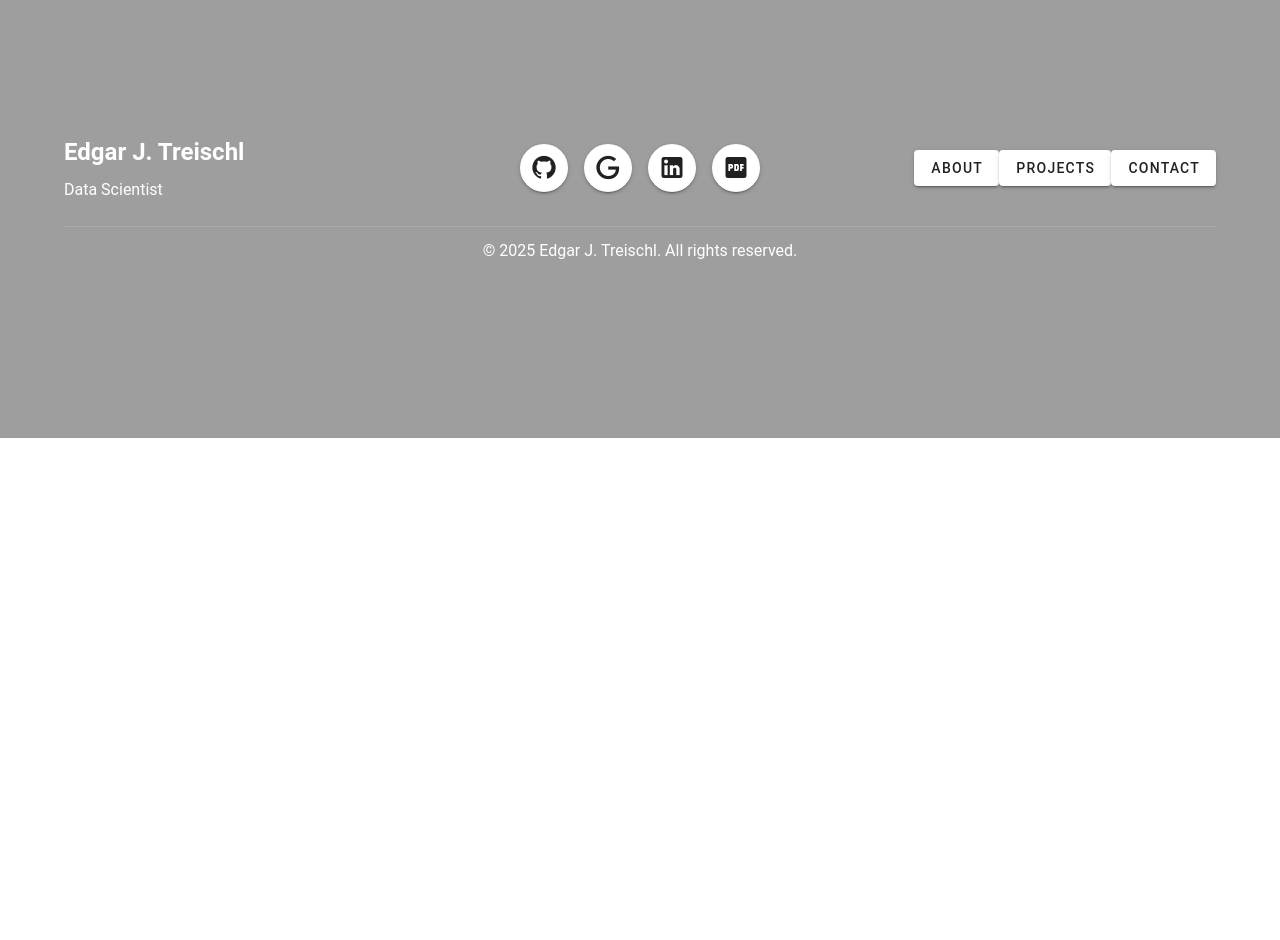
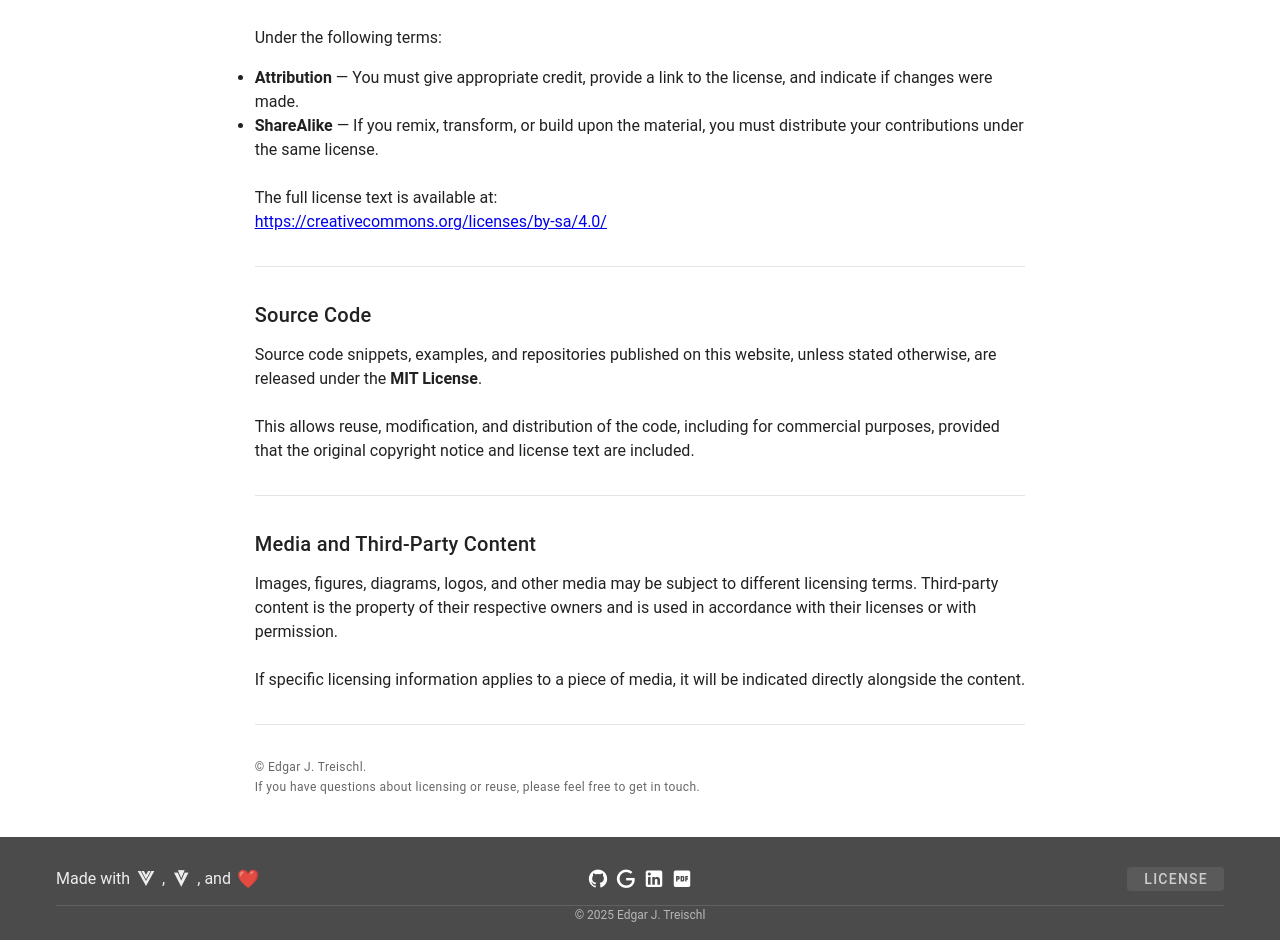
Before and after one commit to edgar-treischl/harald, a Vue app: page /license in a window 1280 px wide. Shown: the part 362-1302 px from the top of the page. Before the commit the page ends 800 px from the top, so only its background shows below. Built offline with nearby package versions, Linux system fonts and the light colour scheme; a small style sheet from the web is missing.

Commit message:
added license

```diff
--- a/components.d.ts
+++ b/components.d.ts
@@ -17,6 +17,7 @@ declare module 'vue' {
     Footer: typeof import('./src/components/Footer.vue')['default']
     HelloWorld: typeof import('./src/components/HelloWorld.vue')['default']
     Hero: typeof import('./src/components/Hero.vue')['default']
+    Licence: typeof import('./src/components/Licence.vue')['default']
     Navbar: typeof import('./src/components/Navbar.vue')['default']
     ProjectCard: typeof import('./src/components/ProjectCard.vue')['default']
     RouterLink: typeof import('vue-router')['RouterLink']
--- a/src/components/Footer.vue
+++ b/src/components/Footer.vue
@@ -1,8 +1,7 @@
 <template>
   <v-footer
-    color="grey darken-4"
-    class="white--text pa-12"
-    padless
+    class="footer"
+    color="grey-darken-3"
   >
     <v-container>
       <v-row
@@ -10,14 +9,28 @@
         justify="space-between"
         class="flex-wrap"
       >
-        <!-- Left: Brand / Name -->
-        <v-col cols="12" md="4" class="text-center text-md-left mb-6 mb-md-0">
-          <h2 class="font-weight-bold mb-2">Edgar J. Treischl</h2>
-          <p class="subtitle-2 mb-0">Data Scientist</p>
+        <!-- Left: Tech stack -->
+        <v-col
+          cols="12"
+          md="4"
+          class="d-flex justify-center justify-md-start align-center mb-2 mb-md-0"
+        >
+          <div class="tech">
+            <p>Made with</p>
+            <v-icon size="20" icon="mdi-vuejs" />
+            <p>,</p>
+            <v-icon size="20" icon="mdi-vuetify" />
+            <p>, and </p>
+            <span class="heart">❤️</span>
+          </div>
         </v-col>
 
-        <!-- Center: Social Links -->
-        <v-col cols="12" md="4" class="d-flex justify-center mb-6 mb-md-0">
+        <!-- Center: Social links -->
+        <v-col
+          cols="12"
+          md="4"
+          class="d-flex justify-center mb-2 mb-md-0"
+        >
           <v-btn
             v-for="(link, index) in socialLinks"
             :key="index"
@@ -25,32 +38,44 @@
             target="_blank"
             rel="noopener noreferrer"
             icon
-            class="social-btn white--text mx-2"
+            density="compact"
+            variant="text"
+            class="social-btn"
             :aria-label="link.label"
           >
-            <v-icon size="28">{{ link.icon }}</v-icon>
+            <v-icon :icon="link.icon" size="22" />
           </v-btn>
         </v-col>
 
-        <!-- Right: Quick links (optional) -->
-        <v-col cols="12" md="4" class="text-center text-md-right">
-          <v-btn text class="white--text" to="/about">About</v-btn>
-          <v-btn text class="white--text" to="/projects">Projects</v-btn>
-          <v-btn text class="white--text" to="/contact">Contact</v-btn>
+        <!-- Right: Licence -->
+        <v-col
+          cols="12"
+          md="4"
+          class="text-center text-md-right"
+        >
+          <v-btn
+            to="/license"
+            variant="text"
+            density="compact"
+            class="licence"
+          >
+            License
+          </v-btn>
         </v-col>
       </v-row>
 
-      <v-divider class="my-6" color="white"></v-divider>
+      <v-divider class="my-3" />
 
       <!-- Copyright -->
       <v-row justify="center">
-        <p class="caption mb-0">
-          &copy; {{ currentYear }} Edgar J. Treischl. All rights reserved.
-        </p>
+        <span class="copyright">
+          © {{ currentYear }} Edgar J. Treischl
+        </span>
       </v-row>
     </v-container>
   </v-footer>
 </template>
+
 
 <script setup lang="ts">
 interface SocialLink {
@@ -69,18 +94,41 @@ const socialLinks: SocialLink[] = [
 const currentYear = new Date().getFullYear()
 </script>
 
+
+
 <style scoped>
-.social-btn {
-  transition: transform 0.3s ease-in-out, background-color 0.3s;
-  width: 44px;
-  height: 44px;
+.footer {
+  padding: 12px 0;
+  opacity: 0.95;
+}
+
+.tech {
   display: flex;
   align-items: center;
-  justify-content: center;
-  border-radius: 50%;
+  gap: 6px;
+  opacity: 0.9;
 }
+
+.heart {
+  font-size: 18px;
+  line-height: 1;
+}
+
+.social-btn {
+  transition: transform 0.2s ease, background-color 0.2s;
+}
+
 .social-btn:hover {
-  transform: scale(1.2);
-  background-color: rgba(255, 255, 255, 0.1);
+  transform: translateY(-2px);
+  background-color: rgba(255, 255, 255, 0.12);
+}
+
+.licence {
+  color: rgba(255, 255, 255, 0.7);
+}
+
+.copyright {
+  font-size: 12px;
+  color: rgba(255, 255, 255, 0.6);
 }
 </style>
--- /dev/null
+++ b/src/pages/License.vue
@@ -0,0 +1,111 @@
+<template>
+  <v-container class="py-10">
+    <v-row justify="center">
+      <v-col cols="12" md="8">
+        <!-- Title -->
+        <h1 class="text-h4 font-weight-bold mb-6">
+          License
+        </h1>
+
+        <!-- Written content -->
+        <h2 class="text-h6 font-weight-medium mb-3">
+          Written Content
+        </h2>
+
+        <p class="mb-4">
+          Unless stated otherwise, all blog posts, articles, and original written
+          content on this website are released under the
+          <strong>
+            Creative Commons Attribution-ShareAlike 4.0 International License
+            (CC BY-SA 4.0)
+          </strong>.
+        </p>
+
+        <p class="mb-4">
+          You are free to:
+        </p>
+
+        <ul class="mb-6">
+          <li>Share — copy and redistribute the material in any medium or format</li>
+          <li>Adapt — remix, transform, and build upon the material</li>
+        </ul>
+
+        <p class="mb-4">
+          Under the following terms:
+        </p>
+
+        <ul class="mb-6">
+          <li>
+            <strong>Attribution</strong> — You must give appropriate credit,
+            provide a link to the license, and indicate if changes were made.
+          </li>
+          <li>
+            <strong>ShareAlike</strong> — If you remix, transform, or build upon
+            the material, you must distribute your contributions under the same
+            license.
+          </li>
+        </ul>
+
+        <p class="mb-8">
+          The full license text is available at:
+          <br />
+          <a
+            href="https://creativecommons.org/licenses/by-sa/4.0/"
+            target="_blank"
+            rel="noopener noreferrer"
+          >
+            https://creativecommons.org/licenses/by-sa/4.0/
+          </a>
+        </p>
+
+        <v-divider class="my-8" />
+
+        <!-- Source code -->
+        <h2 class="text-h6 font-weight-medium mb-3">
+          Source Code
+        </h2>
+
+        <p class="mb-6">
+          Source code snippets, examples, and repositories published on this
+          website, unless stated otherwise, are released under the
+          <strong>MIT License</strong>.
+        </p>
+
+        <p class="mb-8">
+          This allows reuse, modification, and distribution of the code,
+          including for commercial purposes, provided that the original
+          copyright notice and license text are included.
+        </p>
+
+        <v-divider class="my-8" />
+
+        <!-- Media and third-party content -->
+        <h2 class="text-h6 font-weight-medium mb-3">
+          Media and Third-Party Content
+        </h2>
+
+        <p class="mb-6">
+          Images, figures, diagrams, logos, and other media may be subject to
+          different licensing terms. Third-party content is the property of
+          their respective owners and is used in accordance with their
+          licenses or with permission.
+        </p>
+
+        <p class="mb-8">
+          If specific licensing information applies to a piece of media, it
+          will be indicated directly alongside the content.
+        </p>
+
+        <v-divider class="my-8" />
+
+        <!-- Footer -->
+        <p class="text-caption text-medium-emphasis">
+          © {{ currentYear }} Edgar J. Treischl.
+          <br />
+          If you have questions about licensing or reuse, please feel free to
+          get in touch.
+        </p>
+      </v-col>
+    </v-row>
+  </v-container>
+</template>
--- a/src/router/index.ts
+++ b/src/router/index.ts
@@ -9,6 +9,8 @@ import ProjectDetail from '@/pages/ProjectDetail.vue'
 import TimelineView from '@/pages/TimelineView.vue'
 import Contact from '@/pages/Contact.vue'
 import Slides from '@/pages/Slides.vue'
+import License from '@/pages/License.vue'
+
 
 // Blog
 import BlogList from '@/components/BlogList.vue'
@@ -23,6 +25,7 @@ const routes = [
   { path: '/projects', component: Projects },
   { path: '/projects/:projectId', component: ProjectDetail, props: true },
   { path: '/contact', component: Contact },
+  { path: '/license', component: License },
 
   // Blog
   { path: '/blog', component: BlogList },
```
